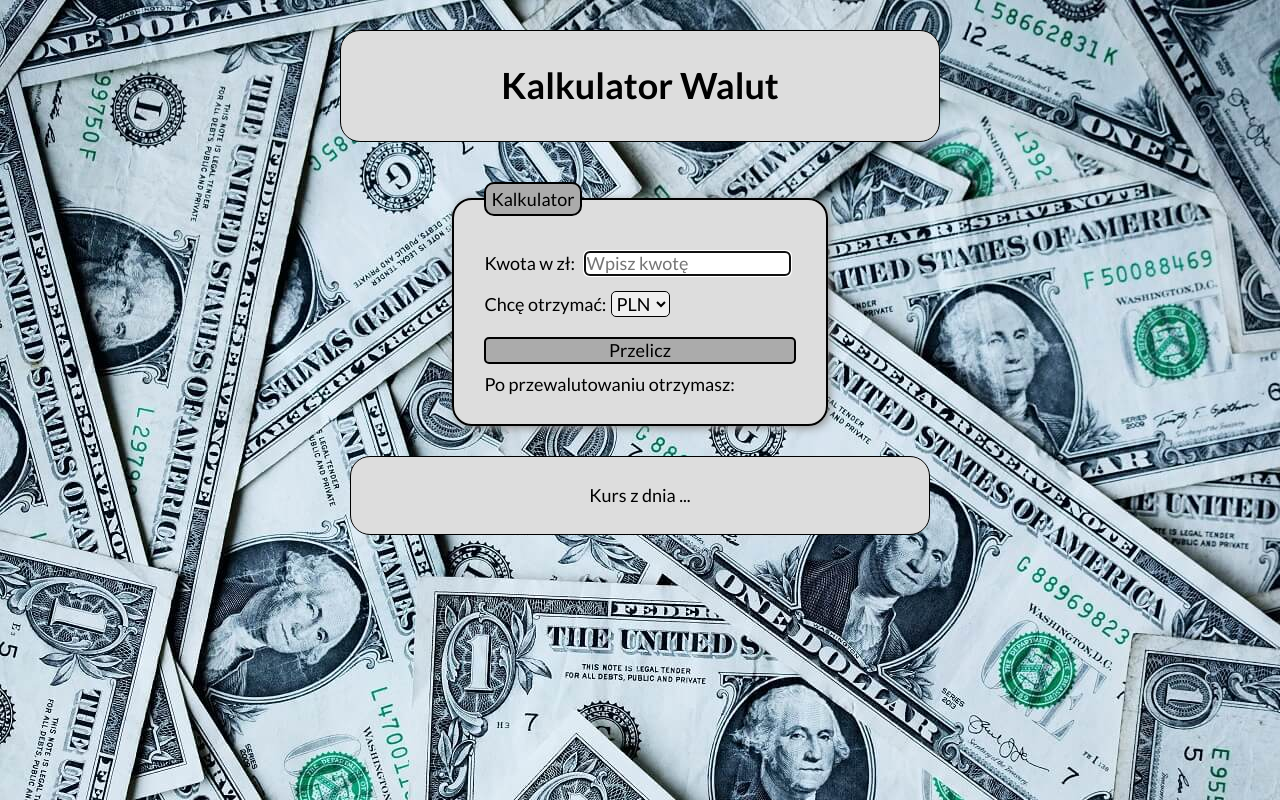
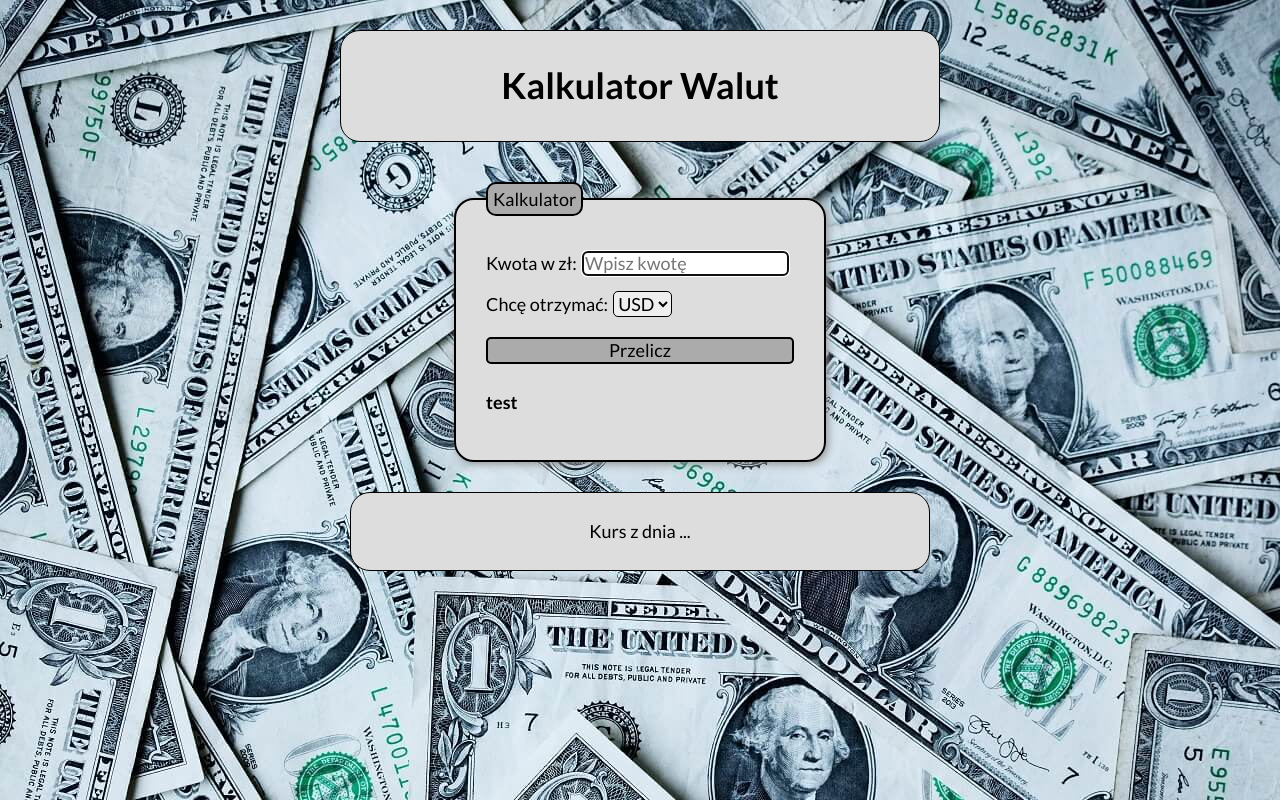
Before and after one commit to FilipBuchwald/currency-converter-react, a React (Create React App) app: page / in a window 1280 px wide. Built offline with nearby package versions, Linux system fonts and the light colour scheme.

Commit message:
added currency selection

```diff
--- a/src/Form/index.js
+++ b/src/Form/index.js
@@ -1,16 +1,17 @@
 import { useState } from "react";
 import "./style.css"
+import { currencyBase } from "./CurrencyBase";
+import { Result } from "./Result";
 
-const Form = () => {
+const Form = (result, calculateResult) => {
     const onFormSubmit = (event) => {
         event.preventDefault();
+        calculateResult(currency, amount);
     };
 
     const [amount, setAmount] = useState("");
     const [currency, setCurrency] = useState("");
     const onSelectChange = ({ target }) => setCurrency(target.value);
-
-
 
     return (
         <form
@@ -21,13 +22,17 @@ const Form = () => {
                 <legend className="form__legend">Kalkulator</legend>
                 <div>
                     <label>
-                        Kwota w zł: <input
+                        <span>
+                            Kwota w zł:
+                        </span>
+                        <input
                             value={amount}
-                            onChange={(event) => setAmount(event.target.amount)}
+                            onChange={({target}) => setAmount(target.amount)}
                             className="form__field"
                             placeholder="Wpisz kwotę"
                             required
-                            autoFocus />
+                            autoFocus
+                        />
                     </label>
                 </div>
 
@@ -38,24 +43,26 @@ const Form = () => {
                             value={currency}
                             onChange={onSelectChange}
                             className="form__selector"
-                            name="selectCurrency2">
-                            <option>PLN</option>
-                            <option>USD</option>
-                            <option>EUR</option>
-                            <option>GBP</option>
+                        >
+                            {currencyBase.map((currency => (
+                                <option
+                                    key={currency.name}
+                                    value={currency.name}
+                                >
+                                    {currency.name}
+                                </option>
+                            )))}
                         </select>
                     </label>
                 </div>
 
                 <button className="form__button ">Przelicz</button>
 
-                <div>
-                    Po przewalutowaniu otrzymasz: <strong className="js-form__result"></strong>
-                </div>
+                <Result result={result} />
 
             </fieldset>
         </form>
     );
 };
 
-export default Form
+export default Form;
```
